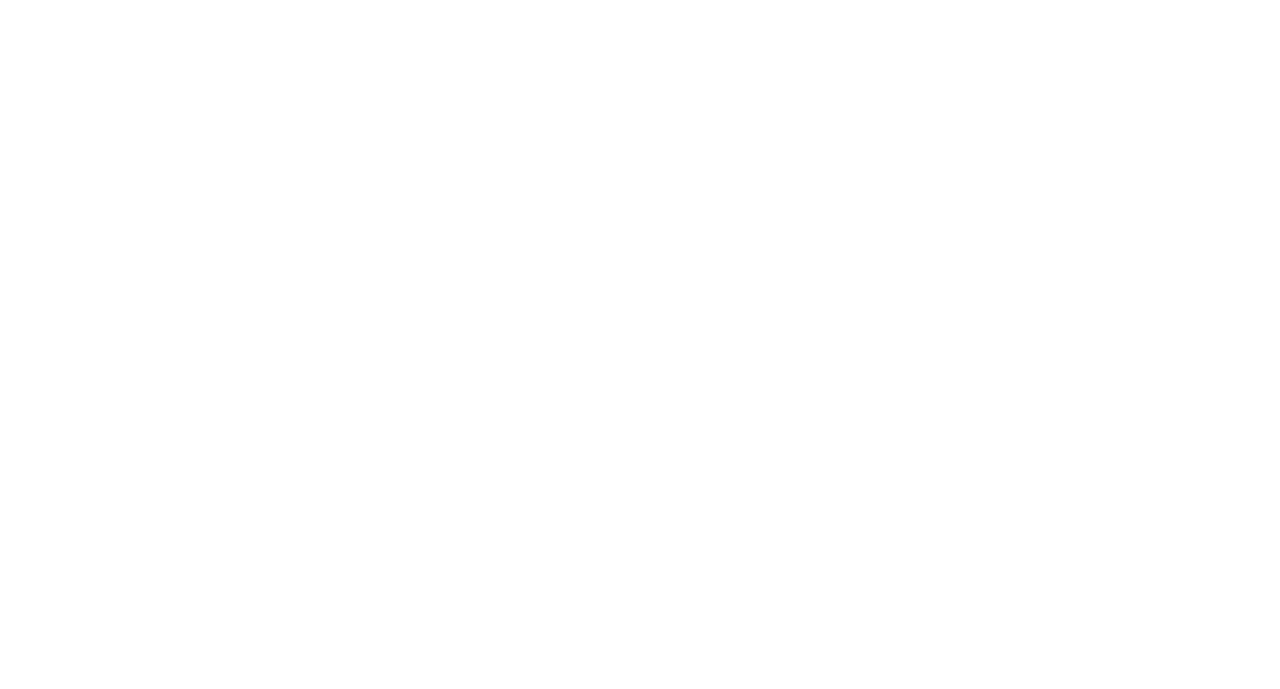
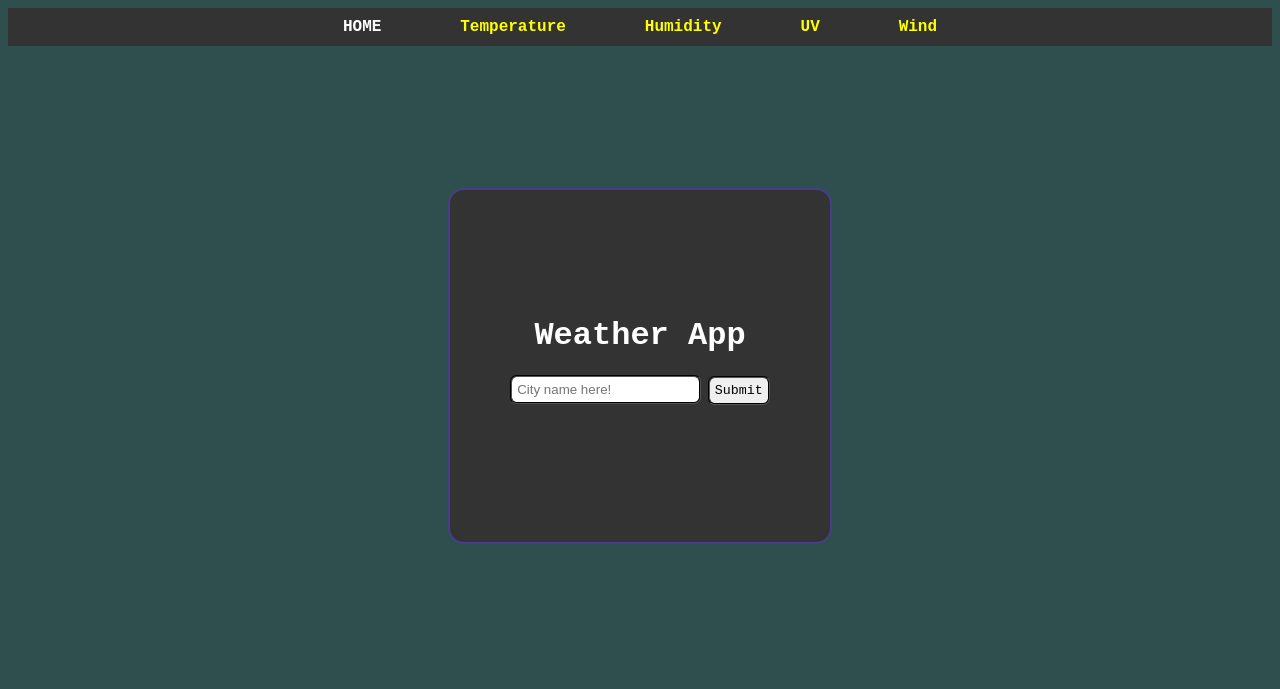
Before and after one commit to Ernest326/ernest326.github.io, a plain HTML site: page Lab2/index.html in a window 1280 px wide. Drawn offline with Linux system fonts and the light colour scheme.

Commit message:
Home page boilerplate for Lab2

```diff
--- a/Lab2/index.html
+++ b/Lab2/index.html
@@ -3,9 +3,23 @@
 <head>
     <meta charset="UTF-8">
     <meta name="viewport" content="width=device-width, initial-scale=1.0">
+    <link href="styles.css" rel="stylesheet">
     <title>Weather App</title>
 </head>
 <body>
-
+    <div id="nav">
+        <a href="../index.html" id="home-btn" style="justify-self: flex-start; color: white;">HOME</a>
+        <a href="./Temperature/index.html">Temperature</a>
+        <a href="./Humidity/index.html">Humidity</a>
+        <a href="./UV/index.html">UV</a>
+        <a href="./Wind/index.html">Wind</a>
+    </div>
+    <div id="container">
+        <div id="submit-field">
+            <h1>Weather App</h1>
+            <input type="text" placeholder="City name here!" id="city-input" required>
+            <button type="submit" id="submit-btn">Submit</button>
+        </div>
+    </div>
 </body>
 </html>
--- a/Lab2/styles.css
+++ b/Lab2/styles.css
@@ -0,0 +1,71 @@
+body {
+    background-color: darkslategray;
+}
+
+h1 {
+    color: white;
+    text-align: center;
+    font-family: 'Courier New', Courier, monospace;
+}
+
+input {
+    padding: 5px;
+    border-radius: 5px;
+    border: 2px solid black;
+}
+
+#nav {
+    display: flex;
+    justify-content: space-evenly;
+    align-items: center;
+    padding: 10px 20vw;
+    background-color: #333;
+}
+
+#nav a {
+    color: yellow;
+    text-decoration: none;
+    font-weight: bold;
+    font-family: 'Courier New', Courier, monospace;
+}
+
+#nav a:hover {
+    text-shadow: 0 0 5px white;
+}
+
+#submit-field {
+    background-color: #333;
+    border-radius: 1em;
+    width: 30%;
+    height: 50%;
+    text-align: center;
+    align-content: center;
+    padding-bottom: 2em;
+    border-color: darkslateblue;
+    border-width: 2px;
+    border-style: solid;
+}
+
+#submit-btn {
+    border: 2px solid black;
+    border-radius: 0.5em;
+    padding: 5px;
+    font-family: 'Courier New', Courier, monospace;
+    border-style: groove;
+}
+
+#city-input {
+    border-style: groove;
+    border-radius: 0.5em;
+    margin-right: 0.2em;
+
+}
+
+#container {
+    width: 100%;
+    height: 80vh;
+    display: flex;
+    justify-content: center;
+    align-items: center;
+    flex-direction: column;
+}
```
Also changed, not shown: Lab2/specs.txt (+6 -2 lines).
